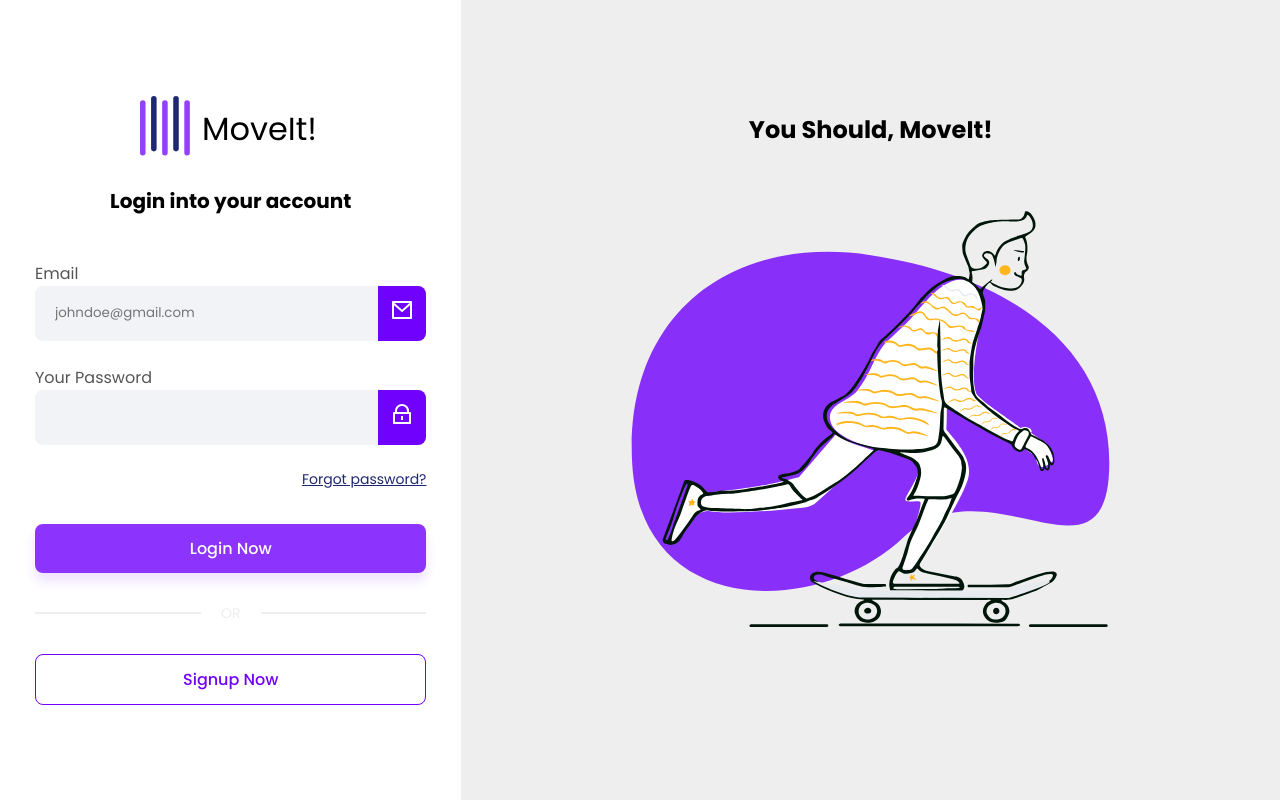
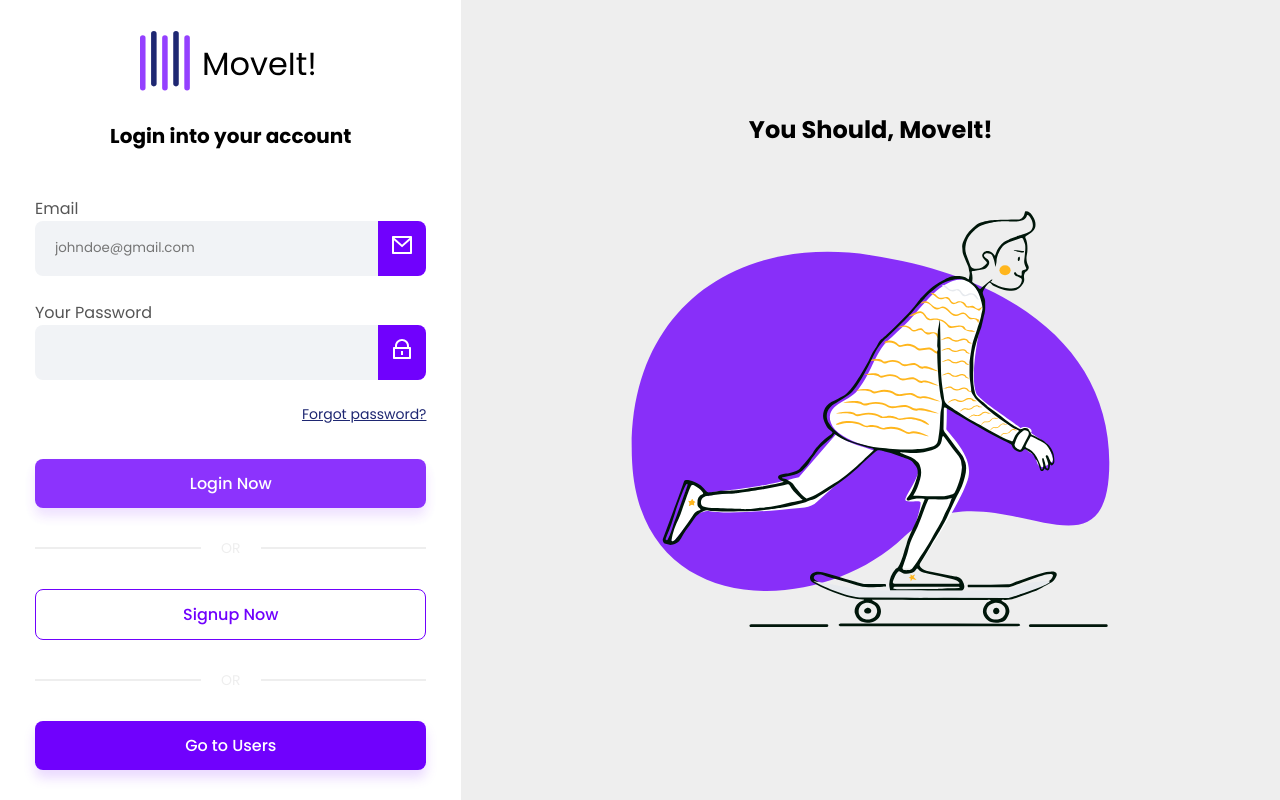
Before and after one commit to Mauro-vidal/login-page-frontend, an Angular app: page /login in a window 1280 px wide. Built offline with nearby package versions, Linux system fonts and the light colour scheme.

Commit message:
Adição de botão para navegar para user

```diff
--- a/src/app/components/default-login-layout/default-login-layout.component.html
+++ b/src/app/components/default-login-layout/default-login-layout.component.html
@@ -17,6 +17,13 @@
                 <div></div>
             </div>
             <button class="btn-secondary" (click)="navigate()">{{ secondaryBtnText }}</button>
+
+            <div class="divider">
+                <div></div>
+                <span>or</span>
+                <div></div>
+            </div>
+            <button class="btn-primary-user" (click)="navigateUser()">{{ btnUserTexr }}</button>
         </div>
 
     </section>
--- a/src/app/components/default-login-layout/default-login-layout.component.scss
+++ b/src/app/components/default-login-layout/default-login-layout.component.scss
@@ -85,6 +85,12 @@ main {
                     box-shadow:0px 8px 12px rgba(148.23004603385925, 64.33935597538948, 255, 0.20000000298023224);
                 }
 
+                &.btn-primary-user {
+                    background-color: $primary-color;
+                    color: white;
+                    box-shadow:0px 8px 12px rgba(148.23004603385925, 64.33935597538948, 255, 0.20000000298023224);
+                }
+
                 &.btn-secondary {
                     border: 1px solid $primary-color;
                     color: $primary-color;
--- a/src/app/components/default-login-layout/default-login-layout.component.ts
+++ b/src/app/components/default-login-layout/default-login-layout.component.ts
@@ -1,4 +1,6 @@
 import { Component, EventEmitter, Input, Output } from '@angular/core';
+import { Router } from '@angular/router';
+import { UserComponent } from '../../pages/user/user.component';
 
 @Component({
   selector: 'app-default-login-layout',
@@ -8,9 +10,14 @@ import { Component, EventEmitter, Input, Output } from '@angular/core';
   styleUrl: './default-login-layout.component.scss'
 })
 export class DefaultLoginLayoutComponent {
+
   @Input() title: string = "";
   @Input() primaryBtnText: string = "";
   @Input() secondaryBtnText: string = "";
+
+  //adicionei isso para user
+  @Input() btnUserTexr: string = "";
+
   @Input() disablePrimaryBtn: boolean = true;
   @Output("submit") onSubmit = new EventEmitter(); // submit do formulário
 
@@ -25,6 +32,16 @@ export class DefaultLoginLayoutComponent {
     this.onNavigate.emit();
   }
 
+  //adicionei isso para user
+  submitUser() {
+    this.onSubmit.emit();
+  }
+
+  //adicionei isso para user
+  navigateUser() {
+    this.onNavigate.emit();
+  }
+
 
 
 }
--- a/src/app/pages/login/login.component.html
+++ b/src/app/pages/login/login.component.html
@@ -2,6 +2,7 @@
     title="Login into your account"
     primaryBtnText="Login Now"
     secondaryBtnText="Signup Now"
+    btnUserTexr="Go to Users"
     (submit)="submit()"
     (navigate)="navigate()"
     [disablePrimaryBtn]="!loginForm.valid"
--- a/src/app/pages/login/login.component.ts
+++ b/src/app/pages/login/login.component.ts
@@ -49,18 +49,18 @@ export class LoginComponent {
   }
 
   //redireciona para users
-  // submit(){
-  //   this.loginService.login(this.loginForm.value.email, this.loginForm.value.password).subscribe({
-  //     next: () => {
-  //       this.toastService.success("Login feito com sucesso!");
-  //       // Redireciona para a página de usuário após o login
-  //       this.router.navigate(["user"]);
-  //     },
-  //     error: () => this.toastService.error("Erro inesperado! Tente novamente mais tarde")
-  //   })
-  // }
+  submitUser(){
+    this.loginService.login(this.loginForm.value.email, this.loginForm.value.password).subscribe({
+      next: () => {
+        this.toastService.success("Login feito com sucesso!");
+        // Redireciona para a página de usuário após o login
+        this.router.navigate(["user"]);
+      },
+      error: () => this.toastService.error("Erro inesperado! Tente novamente mais tarde")
+    })
+  }
 
   navigate(){
-    this.router.navigate(["user"])
+    this.router.navigate(["signup"])
   }
 }
```
